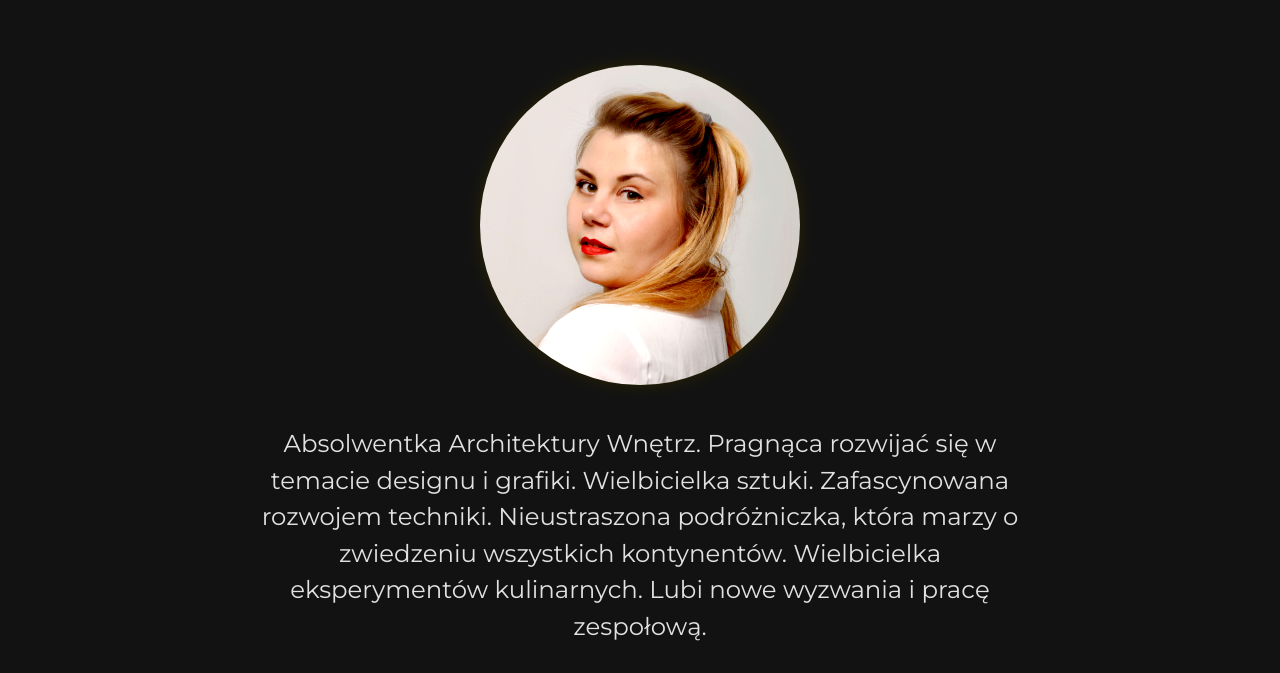
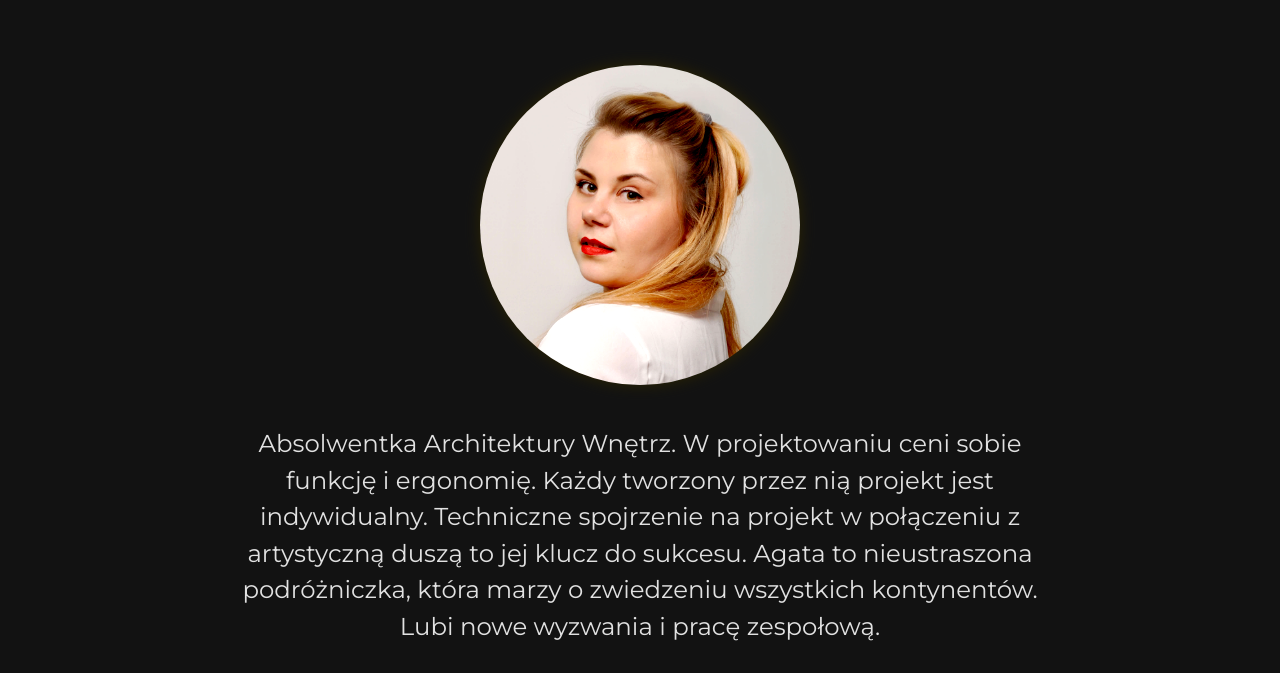
Before and after one commit to agatapatel/agatapatel.github.io, a website: page index.html in a window 1280 px wide. Shown: the part 127-800 px from the top of the page. Drawn offline with nearby package versions, Linux system fonts and the light colour scheme; files that its build step writes are made by us from their sources.

Commit message:
Change about text

```diff
--- a/index.html
+++ b/index.html
@@ -101,8 +101,8 @@
 			<img class="my-photo" src="static/img/agata_patel.jpg" alt="">
 		</div>
 		<div class="row home-row about-text-row">
-			Absolwentka Architektury Wnętrz.
-			Pragnąca rozwijać się w temacie designu i grafiki. Wielbicielka sztuki. Zafascynowana rozwojem techniki. Nieustraszona podróżniczka, która marzy o zwiedzeniu wszystkich kontynentów. Wielbicielka eksperymentów kulinarnych. Lubi nowe wyzwania i pracę zespołową.
+                Absolwentka Architektury Wnętrz. W projektowaniu ceni sobie funkcję i ergonomię. Każdy tworzony przez nią projekt jest indywidualny. Techniczne spojrzenie na projekt w połączeniu z artystyczną duszą to jej klucz do sukcesu.
+                Agata to nieustraszona podróżniczka, która marzy o zwiedzeniu wszystkich kontynentów. Lubi nowe wyzwania i pracę zespołową.
 		</div>
 	</section>
 	<!-- inject:footer:html -->
```
Also changed, not shown: src/index.html (+2 -2 lines).
